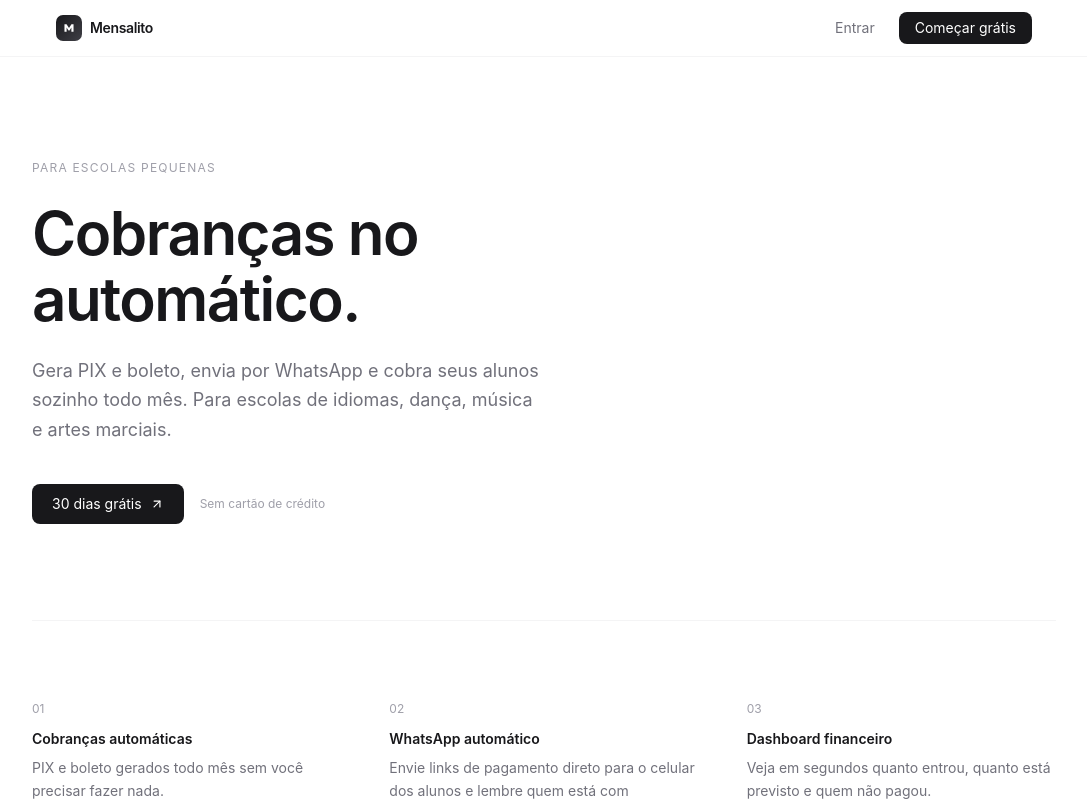
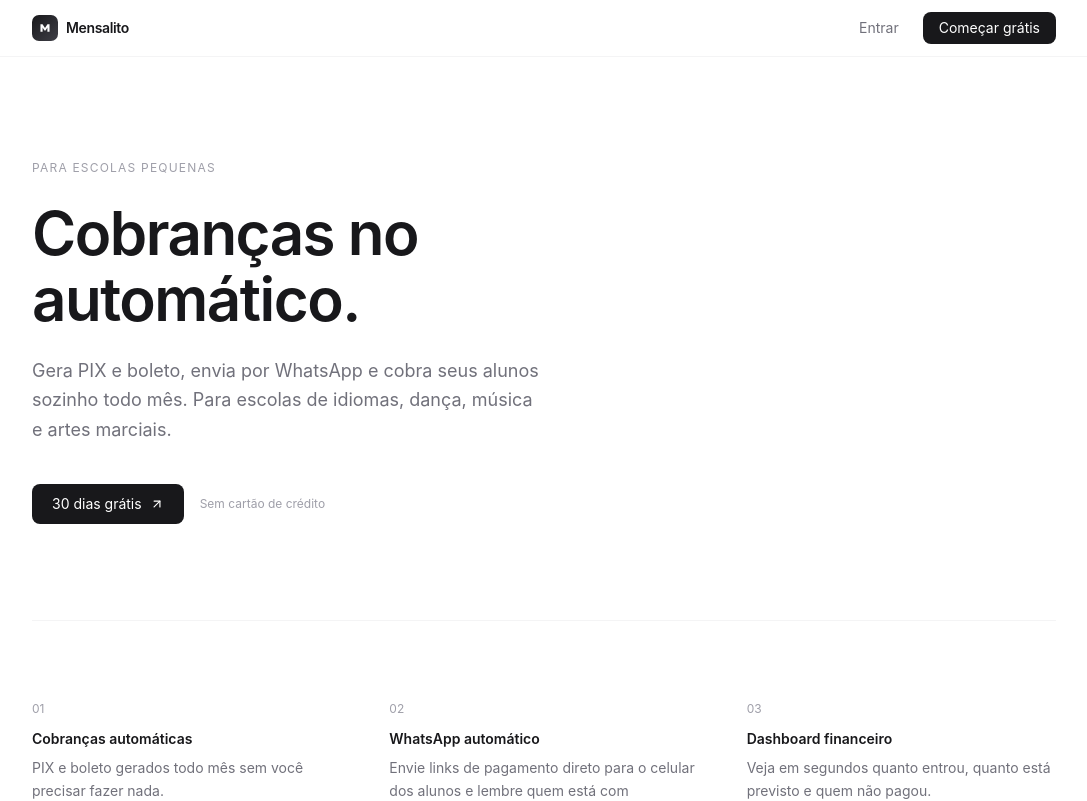
Before and after one commit to Marcosssrf/Mensalito, a React (Vite) app in the folder frontend/: page / in a window 1280 px wide. Shown: the top 801 px of the page, without its empty margins (96-1183 px from the left). Built offline with nearby package versions, Linux system fonts and the light colour scheme; no server answers.

Commit message:
Icone e Grid da landing page

```diff
--- a/frontend/index.html
+++ b/frontend/index.html
@@ -2,9 +2,9 @@
 <html lang="en">
   <head>
     <meta charset="UTF-8" />
-    <link rel="icon" type="image/svg+xml" href="/favicon.svg" />
+    <link rel="icon" type="image/svg+xml" href="/favicon.svg?v=mensalito" />
     <meta name="viewport" content="width=device-width, initial-scale=1.0" />
-    <title>frontend</title>
+    <title>Mensalito</title>
   </head>
   <body>
     <div id="root"></div>
--- a/frontend/src/pages/LandingPage.tsx
+++ b/frontend/src/pages/LandingPage.tsx
@@ -9,8 +9,8 @@ export default function LandingPage() {
   return (
     <div style={{ fontFamily: "'Geist Variable', 'Inter', sans-serif" }} className="min-h-screen bg-white text-zinc-900">
       {/* Nav */}
-      <nav className="fixed top-0 left-0 right-0 z-50 bg-white border-b border-zinc-100">
-        <div className="max-w-5xl mx-auto px-6 h-14 flex items-center justify-between">
+      <nav className="fixed top-0 left-0 right-0 z-50 bg-white border-b border-zinc-100 px-6">
+        <div className="max-w-5xl mx-auto h-14 flex items-center justify-between">
           <Link to="/" className="flex items-center gap-2 text-zinc-900 no-underline">
             <BrandMark size={26} radius={7} />
             <span className="text-sm font-semibold tracking-tight">Mensalito</span>
```
Also changed, not shown: frontend/public/favicon.svg.
